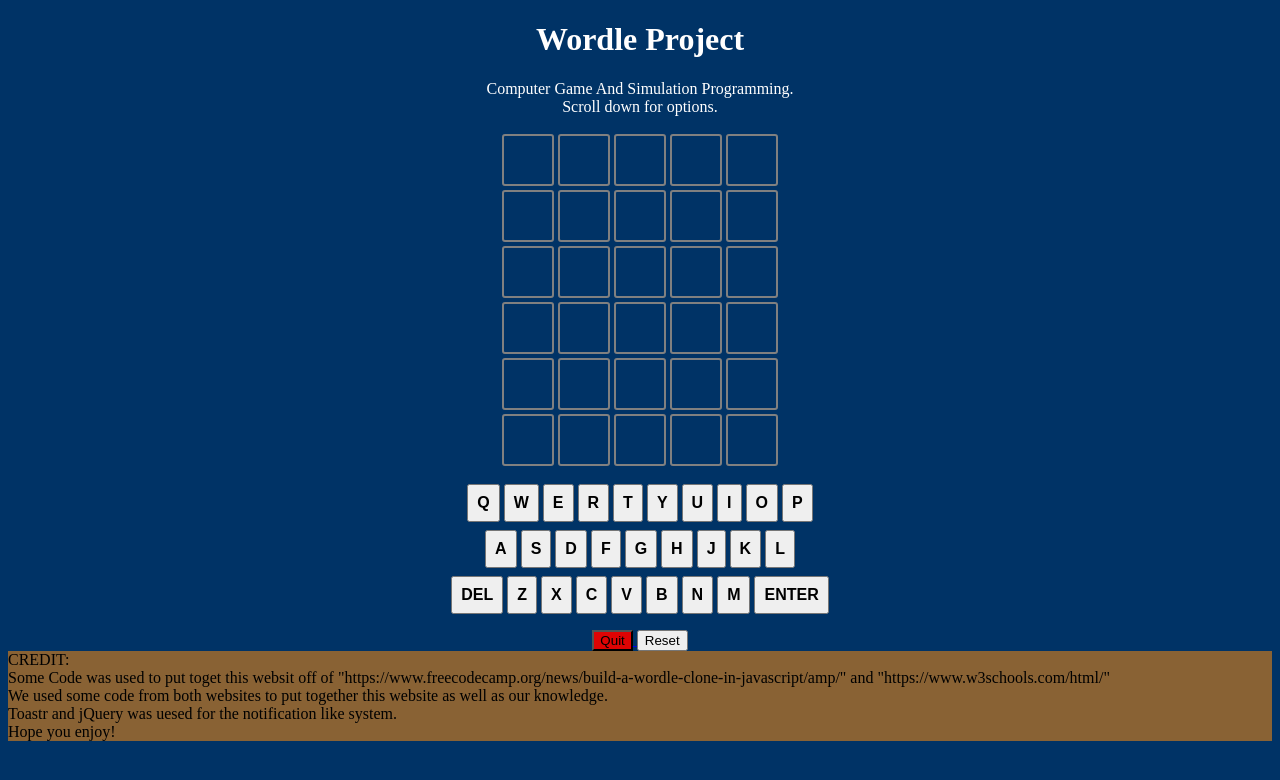
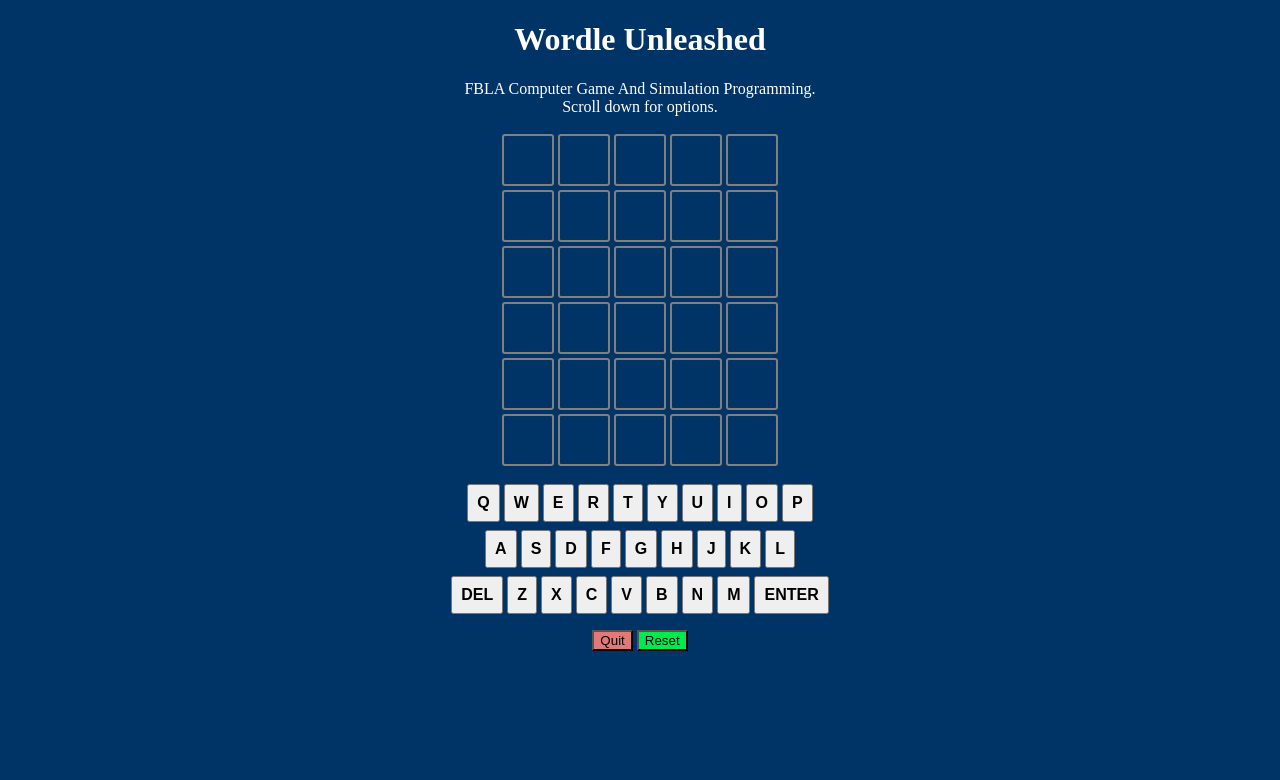
Before and after one commit to jeremtrue/FBLA-Project-2022, a website with bundled scripts: page build/game/main1.html in a window 1280 px wide. Built offline with nearby package versions, Linux system fonts and the light colour scheme.

Commit message:
updating with deploy

```diff
--- a/build/game/main1.html
+++ b/build/game/main1.html
@@ -6,7 +6,7 @@
     <meta name="viewport" content="width=device-width, initial-scale=1.0">
     <title>Wordle</title>
     <link rel="stylesheet" href="style.css">
-    <script type="text/javascript" src="https://ajax.googleapis.com/ajax/libs/jquery/1.6.4/jquery.min.js?ver=1.4.2"></script>
+    <script type="text/javascript" src="http://ajax.googleapis.com/ajax/libs/jquery/1.6.4/jquery.min.js?ver=1.4.2"></script>
     <link href="https://cdnjs.cloudflare.com/ajax/libs/toastr.js/latest/toastr.min.css" rel="stylesheet"/>
     <link
     rel="stylesheet"
@@ -15,11 +15,11 @@
 </head>
 
 <body bgcolor=003366>
-   <h1>Wordle Project</h1>
+   <h1>Wordle Unleashed</h1>
     <center>
         <font color="white">
             <p>
-                 Computer Game And Simulation Programming.<br>
+                 FBLA Computer Game And Simulation Programming.<br>
                  Scroll down for options.
             </p>
         </font>
@@ -73,7 +73,7 @@
 
 <style>
 
-.button1 {background-color: #df0404;}
+.button1 {background-color: #e27979;}
 .button2 {background-color:rgba(0, 253, 76, 0.904)}
 </style>
 <center>
@@ -81,7 +81,7 @@
         <button class="button1">Quit</button>
 </a>
 
-<button onClick="window.location.reload();">Reset</button>
+<button class="button2" onClick="window.location.reload();">Reset</button>
 
 </center>
 
@@ -95,13 +95,7 @@
 
 <script src="https://cdnjs.cloudflare.com/ajax/libs/toastr.js/latest/toastr.min.js"></script>
 
-<div style="position: bottom 1px; background-color: rgba(184, 115, 36, 0.744)">
-    CREDIT: <br>
-    Some Code was used to put toget this websit off of "https://www.freecodecamp.org/news/build-a-wordle-clone-in-javascript/amp/" and "https://www.w3schools.com/html/" <br>
-    We used some code from both websites to put together this website as well as our knowledge. <br>
-    Toastr and jQuery was uesed for the notification like system.<br>
-    Hope you enjoy!
-    </div>
+
 
 </body>
 </html>
```
